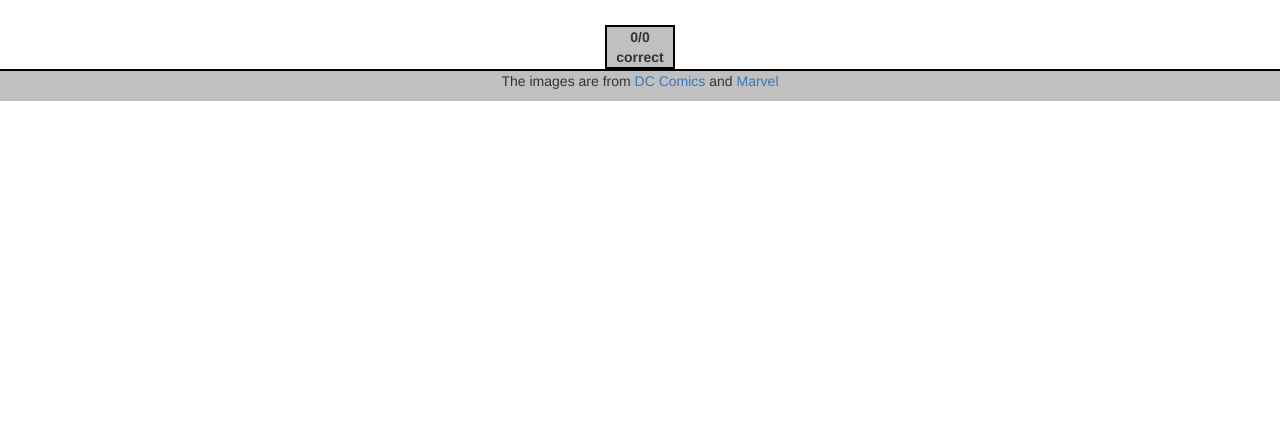
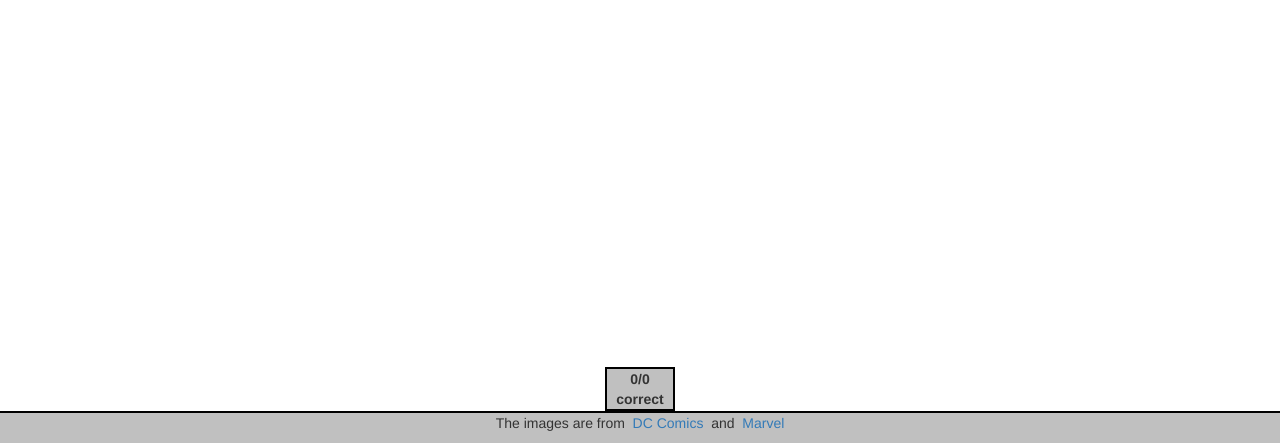
Before and after one commit to szonjao/QuizApp, a plain HTML site: page index.html in a window 1280 px wide. Shown: the part 377-820 px from the top of the page. Drawn offline with Linux system fonts and the light colour scheme.

Commit message:
final footer hopefully

```diff
--- a/css/style.css
+++ b/css/style.css
@@ -1,3 +1,7 @@
+* {
+  margin: 0;
+}
+
 html, body {
 	height: 100%;
 }
@@ -5,7 +9,24 @@ body {
 	font-family: "Anonymous Pro", sans-serif;
 	color: white;
 	text-align: center;
-	padding-bottom: 10em;
+}
+
+#content_wrapper {
+	min-height: 100%;
+	margin-bottom: -5.4em;
+}
+
+#footer_wrapper {
+       width: 100%;
+       height: 5.4em;
+ }
+
+#content_wrapper:after {
+  content: "";
+  display: block;
+}
+#footer_wrapper, #content_wrapper:after {
+  height: 1.5em;
 }
 
 p {
@@ -75,10 +96,7 @@ label[for="DC"] {
 }
 
 input[type="radio"] {
-	/*display: inline-block;*/
 	cursor: pointer;
-	/*vertical-align: middle;*/
-	/*margin: ;*/
 }
 
 input[type="radio"], label {
@@ -101,6 +119,8 @@ form {
 	padding-right: 0.3em;
 
 }
+
+
 
 .questionFiller {
 	border: 0.2em solid black;
@@ -162,25 +182,12 @@ form {
 	margin: auto;
 }
 
-div#wrapper {
-       width: 100%;
-       min-height: 100%;
-       height: 100%;
-       position: relative;
-       margin: 0px 0px -1.5em 0px;
-       overflow: scroll;
- }
-
-
-div#footer_wrapper {
-       width: 100%;
-       height: 1.5em;
- }
-
 #credits {
 	background-color: #C0C0C0;
 	vertical-align: middle;
 	border-top: 2px solid black;
+	display: flex;
+	justify-content: center;
 }
 
 #counter {
@@ -188,5 +195,4 @@ div#footer_wrapper {
 	border: 2px solid black;
 	background-color: #C0C0C0;
 	margin: auto;
-	margin-top: 2em
 }
--- a/index.html
+++ b/index.html
@@ -15,6 +15,7 @@
 	 	<script type="text/Javascript" scr="bootstrap.min.js"></script>
 	</head>
 	<body>
+	<div id="content_wrapper">
 		<section class="header">
 			<h1><font color="#ED1A29">Marvel</font> or <font color="#0E68A8">DC</font>?</h1>
 
@@ -79,14 +80,10 @@
 						</div>
 					</div>
 				</div>
-
 		</section>
 
-		<section class="footer">
-			<div id="footer_wrapper">
-
-      			<div id="footer_inner_wrapper">
-
+		</div>
+		<footer id="footer_wrapper">
 
 			<div id="counter">
 				<span id="counterNumber">0/0</span>
@@ -94,15 +91,11 @@
 			</div>
 
 			<div id="credits">
-						<p>The images are from</p>
-						<a href="http://www.dccomics.com/characters">DC Comics</a>
-						<p>and</p>
+				<p class="footer_text">The images are from &nbsp</p>
+				<a href="http://www.dccomics.com/characters">DC Comics &nbsp</a>
+				<p class="footer_text">and &nbsp</p>
 				<a href="http://marvel.com/characters">Marvel</a>
 			</div>
-				</div>
-			</div>
-
-		</section>
-
+		</footer>
 	</body>
 </html>
```
Lines whose indentation alone changed are shown as unchanged.
